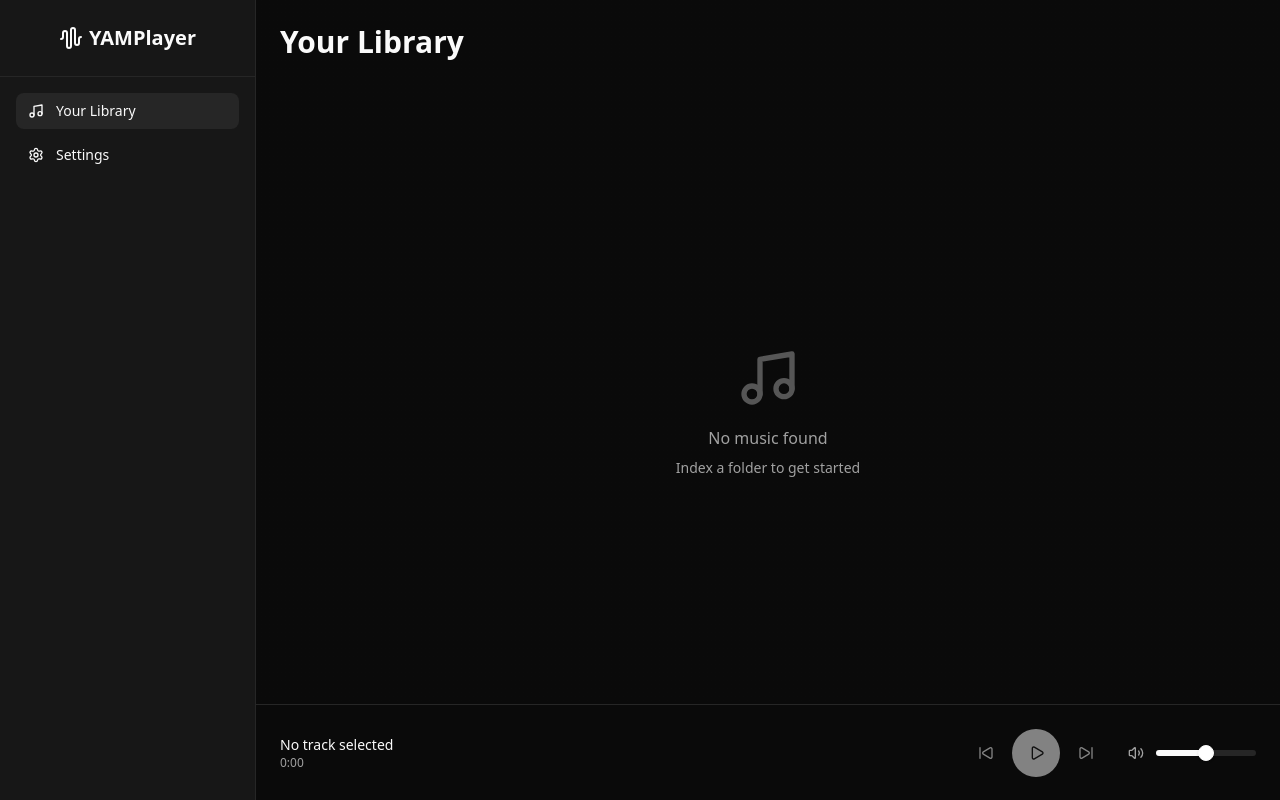
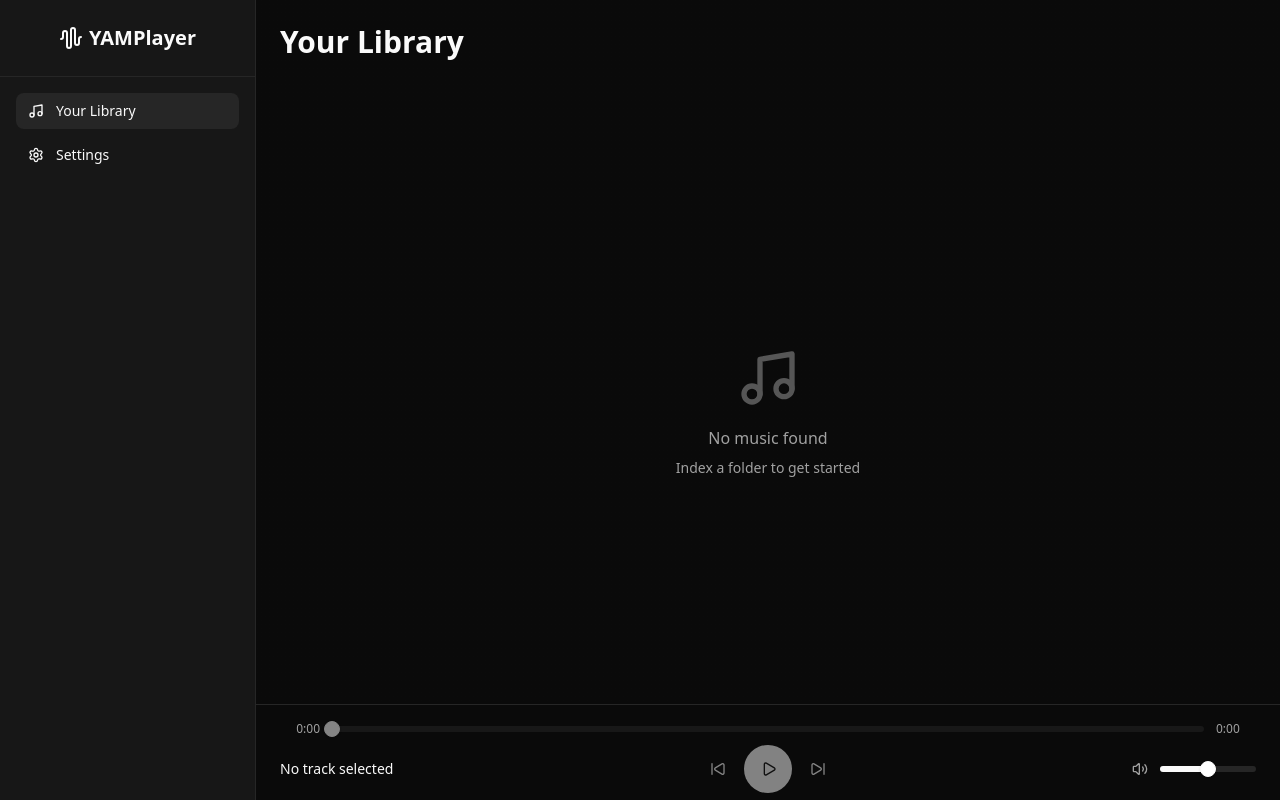
Before and after one commit to datfooldive/YAMPlayer, a React (Vite) app: page / in a window 1280 px wide. Built offline with nearby package versions, Linux system fonts and the light colour scheme.

Commit message:
add seek bar

```diff
--- a/src/components/PlayerControls.tsx
+++ b/src/components/PlayerControls.tsx
@@ -28,6 +28,7 @@ export function PlayerControls({ currentTrack }: PlayerControlsProps) {
   const [currentTime, setCurrentTime] = useState<number>(0);
   const [totalDuration, setTotalDuration] = useState<number | null>(null);
   const [trackInfo, setTrackInfo] = useState<TrackInfo | null>(null);
+  const [isSeeking, setIsSeeking] = useState(false);
 
   useEffect(() => {
     const loadVolume = async () => {
@@ -68,6 +69,7 @@ export function PlayerControls({ currentTrack }: PlayerControlsProps) {
     };
 
     const updatePosition = async () => {
+      if (isSeeking) return;
       try {
         const [elapsed, total] = await invoke<[number, number | null]>("get_playback_position");
         setCurrentTime(elapsed);
@@ -84,7 +86,7 @@ export function PlayerControls({ currentTrack }: PlayerControlsProps) {
       updatePosition();
     }, 500);
     return () => clearInterval(interval);
-  }, [currentTrack]);
+  }, [currentTrack, isSeeking]);
 
   const handlePlayPause = async () => {
     try {
@@ -108,6 +110,15 @@ export function PlayerControls({ currentTrack }: PlayerControlsProps) {
     }
   };
 
+  const handleSeek = (value: number[]) => {
+    setCurrentTime(value[0]);
+  };
+
+  const handleSeekCommit = (value: number[]) => {
+    setIsSeeking(false);
+    invoke("seek", { positionSecs: value[0] }).catch(console.error);
+  };
+
   const handleSkipBack = () => {
   };
 
@@ -125,13 +136,26 @@ export function PlayerControls({ currentTrack }: PlayerControlsProps) {
   const displayAlbum = trackInfo?.album || null;
 
   return (
-    <div className="h-24 bg-background border-t border-border flex items-center px-6 gap-6">
+    <div className="h-24 bg-background border-t border-border flex flex-col items-center justify-center px-6 gap-2 pt-2">
+      <div className="w-full flex items-center gap-3">
+        <span className="text-xs text-muted-foreground w-10 text-right">{formatTime(currentTime)}</span>
+        <Slider
+          value={[currentTime]}
+          onValueChange={handleSeek}
+          onValueCommit={handleSeekCommit}
+          onPointerDown={() => setIsSeeking(true)}
+          max={totalDuration ?? 0}
+          step={1}
+          disabled={!currentTrack}
+          className="flex-1"
+        />
+        <span className="text-xs text-muted-foreground w-10">{totalDuration !== null ? formatTime(totalDuration) : "0:00"}</span>
+      </div>
+      <div className="w-full flex items-center">
         <div className="flex-1 min-w-0">
           <div className="text-sm font-medium truncate">{displayName}</div>
           <div className="text-xs text-muted-foreground">
             {displayAlbum && <span className="truncate">{displayAlbum}</span>}
-          {displayAlbum && " • "}
-          {formatTime(currentTime)} {totalDuration !== null && ` / ${formatTime(totalDuration)}`}
           </div>
         </div>
 
@@ -167,15 +191,16 @@ export function PlayerControls({ currentTrack }: PlayerControlsProps) {
           </Button>
         </div>
 
-      <div className="flex items-center gap-3 w-32">
+        <div className="flex-1 flex justify-end items-center gap-3 w-32">
           <Volume2 className="w-4 h-4 text-muted-foreground" />
           <Slider
             value={volume}
             onValueChange={handleVolumeChange}
             max={100}
             step={1}
-          className="flex-1"
+            className="w-24"
           />
+        </div>
       </div>
     </div>
   );
```
Also changed, not shown: 2 other files (tests, documents, lock files or other folders). Lines whose indentation alone changed are shown as unchanged.
